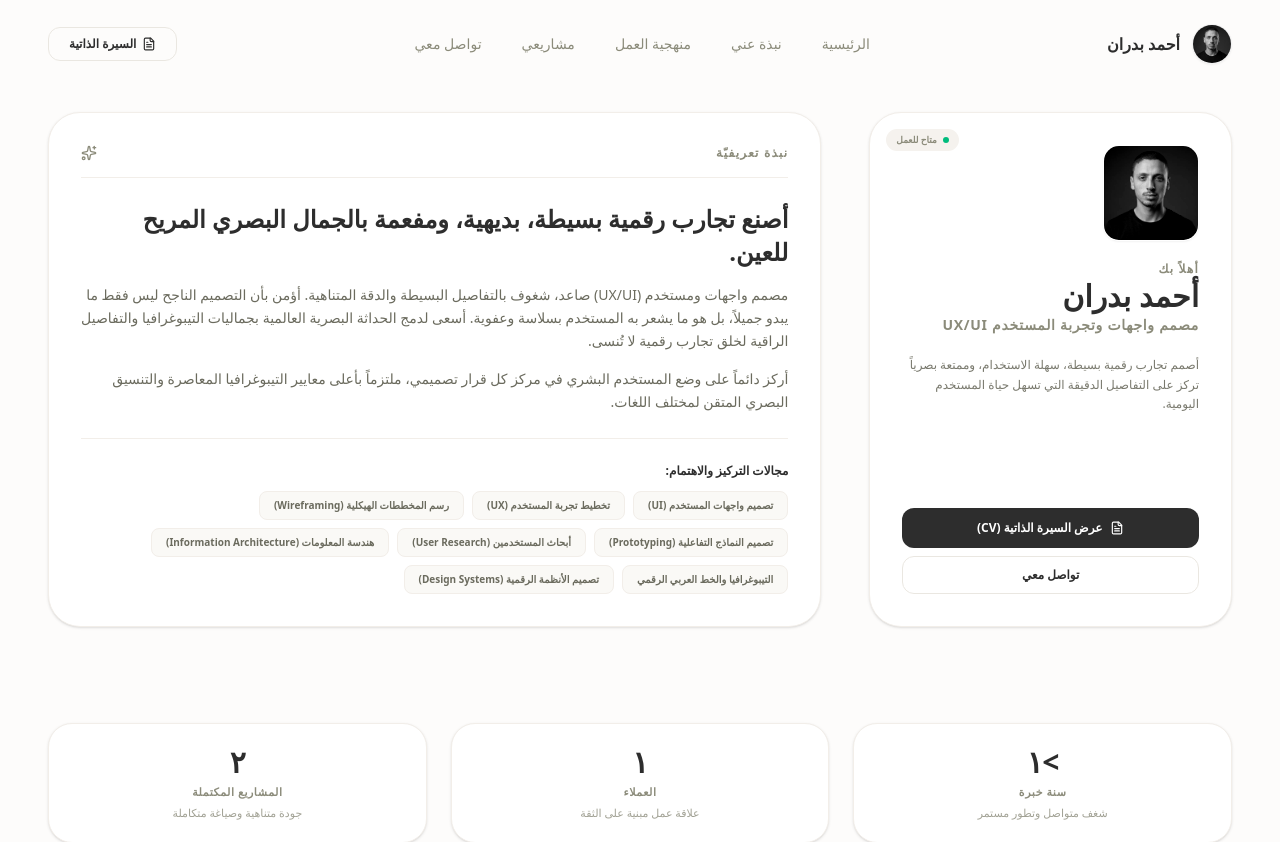
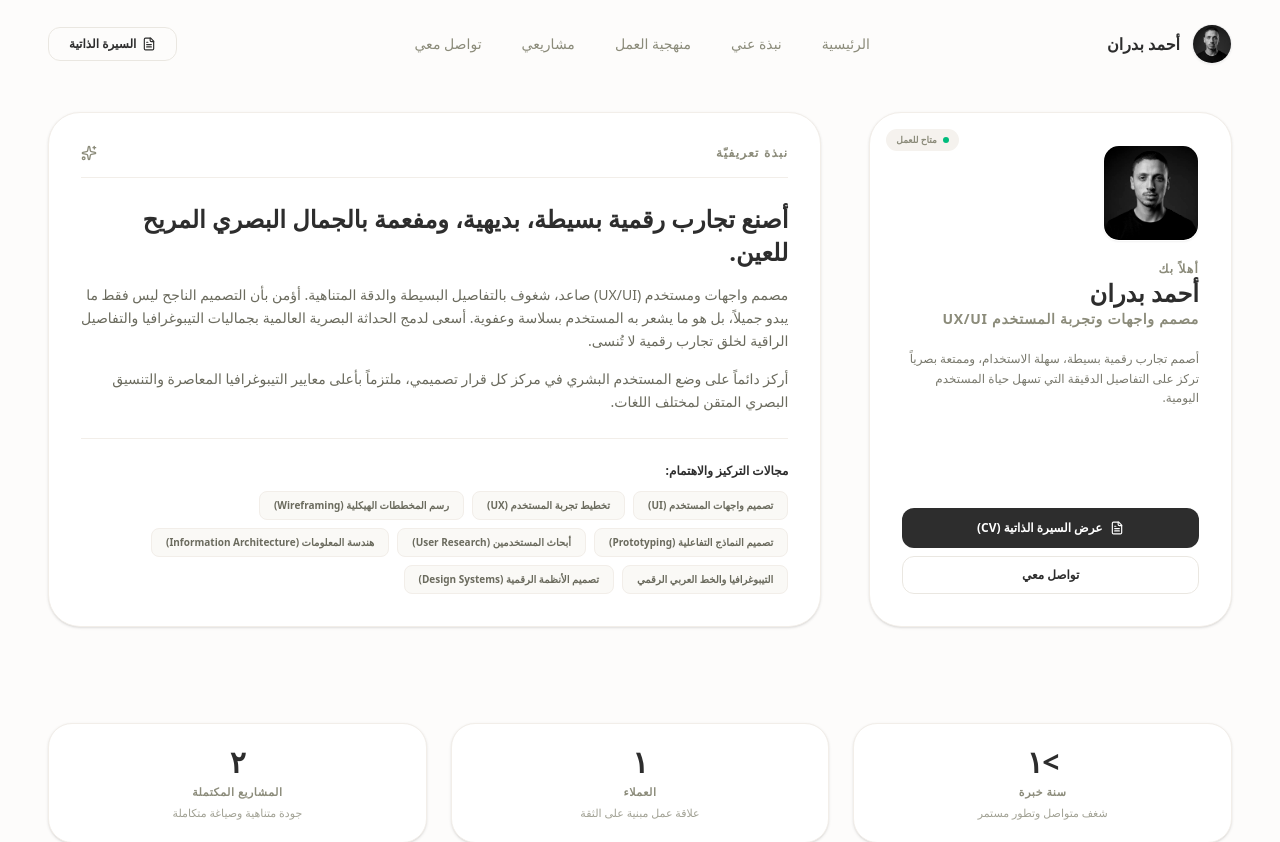
Before and after one commit to badranuxui/My-Portfolio, a React (Vite) app: page / in a window 1280 px wide. Shown: the top 842 px of the page. Built offline with nearby package versions, Linux system fonts and the light colour scheme; a small style sheet from the web is missing.

Commit message:
Reduce hero name font size

```diff
--- a/src/App.tsx
+++ b/src/App.tsx
@@ -259,7 +259,7 @@ export default function App() {
                   {/* الاسم والمجال المهني */}
                   <div className="space-y-1">
                     <span className="text-xs font-mono font-bold uppercase tracking-widest text-[#8B8B7A] block">أهلاً بك</span>
-                    <h1 className="text-3xl font-extrabold text-[#2D2D2D] leading-none">
+                    <h1 className="text-2xl font-extrabold text-[#2D2D2D] leading-none">
                       {designerInfo.name}
                     </h1>
                     <h2 className="text-sm font-semibold text-[#8B8B7A] uppercase tracking-wider font-mono">
```
